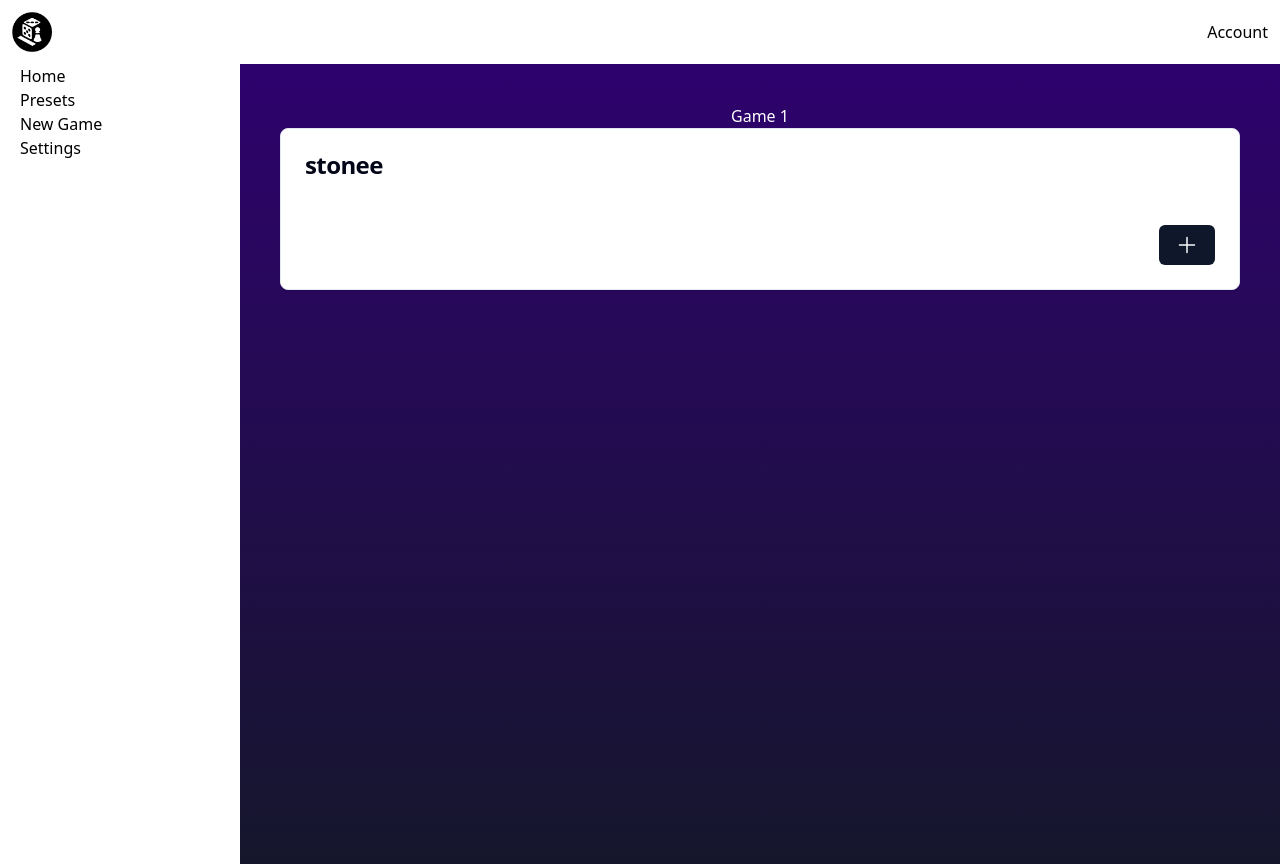
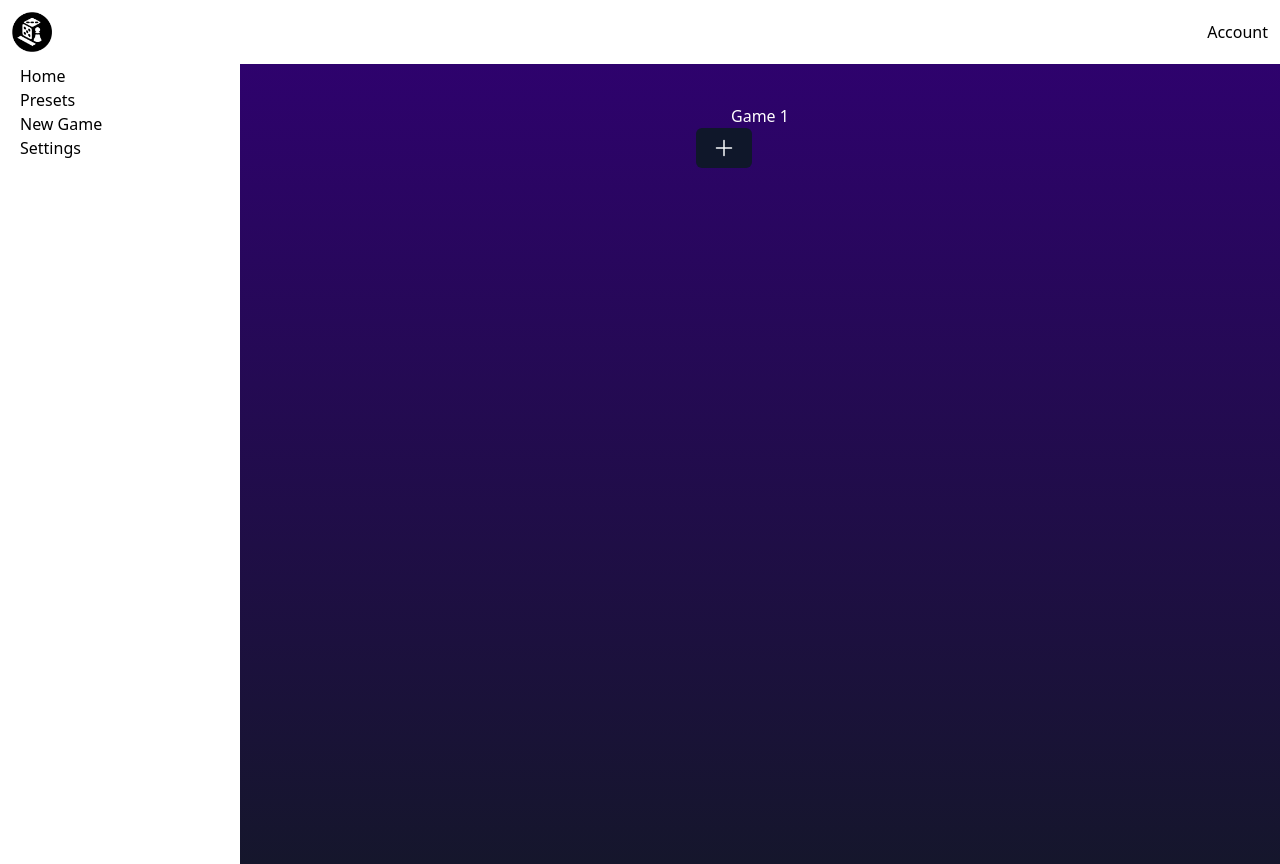
Before and after one commit to c-stone/stat-it, a Next.js app: page /game/1 in a window 1280 px wide. Built offline with nearby package versions, Linux system fonts and the light colour scheme.

Commit message:
feat: adds game component containing widgetscards

```diff
--- a/src/app/game/[id]/page.tsx
+++ b/src/app/game/[id]/page.tsx
@@ -1,10 +1,10 @@
-import WidgetsCard from "~/components/WidgetsCard";
+import { Game } from "~/components/Game";
 
-export default function Game({ params }: { params: { id: string } }) {
+export default function GamePage({ params }: { params: { id: string } }) {
   return (
     <main className="flex min-h-screen flex-col items-center bg-gradient-to-b from-[#2e026d] to-[#15162c] p-10 text-white">
       <h1>Game {params.id}</h1>
-      <WidgetsCard name="stonee" />
+      <Game />
     </main>
   );
 }
--- /dev/null
+++ b/src/components/Game.tsx
@@ -0,0 +1,37 @@
+"use client";
+
+import { useState } from "react";
+
+import { WidgetsCard } from "./WidgetsCard";
+import { Button } from "./ui/button";
+import Plus from "./icons/Plus";
+
+const Game = () => {
+  const [widgetsCards, setWidgetsCards] = useState<{ name: string }[]>([]);
+
+  function onRemove(name: string) {
+    setWidgetsCards((current) => current.filter((card) => card.name !== name));
+  }
+
+  return (
+    <div className="grid w-3/4 grid-cols-2 gap-4">
+      {widgetsCards.map((card, index) => (
+        <WidgetsCard key={index} name={card.name} onRemove={onRemove} />
+      ))}
+      <div className="flex justify-end">
+        <Button
+          onClick={() =>
+            setWidgetsCards((current) => [
+              ...current,
+              { name: `WidgetsCard ${current.length + 1}` },
+            ])
+          }
+        >
+          <Plus />
+        </Button>
+      </div>
+    </div>
+  );
+};
+
+export { Game };
--- a/src/components/WidgetsCard.tsx
+++ b/src/components/WidgetsCard.tsx
@@ -28,12 +28,17 @@ import Plus from "./icons/Plus";
 
 import Counter from "./Counter";
 import ConditionSelector from "./ConditionSelector";
-import XMark from "./icons/XMark";
 import { Input } from "./ui/input";
 import { Label } from "./ui/label";
-import RemoveButton from "./RemoveButton";
+import { XMark } from "./icons/XMark";
 
-export default function WidgetsCard({ name }: { name: string }) {
+const WidgetsCard = ({
+  name,
+  onRemove,
+}: {
+  name: string;
+  onRemove: (arg: string) => void;
+}) => {
   const [counters, setCounters] = useState<{ name: string }[]>([]);
   const [conditionSelectors, setConditionSelectors] = useState<string[]>([]);
   const [newCounterName, setNewCounterName] = useState<string>("");
@@ -83,6 +88,9 @@ export default function WidgetsCard({ name }: { name: string }) {
         ))}
       </CardContent>
       <CardFooter className="flex justify-end">
+        <Button variant={"destructive"} onClick={() => onRemove(name)}>
+          <XMark />
+        </Button>
         <Sheet>
           <SheetTrigger asChild>
             <Button>
@@ -143,4 +151,6 @@ export default function WidgetsCard({ name }: { name: string }) {
       </CardFooter>
     </Card>
   );
-}
+};
+
+export { WidgetsCard };
```
